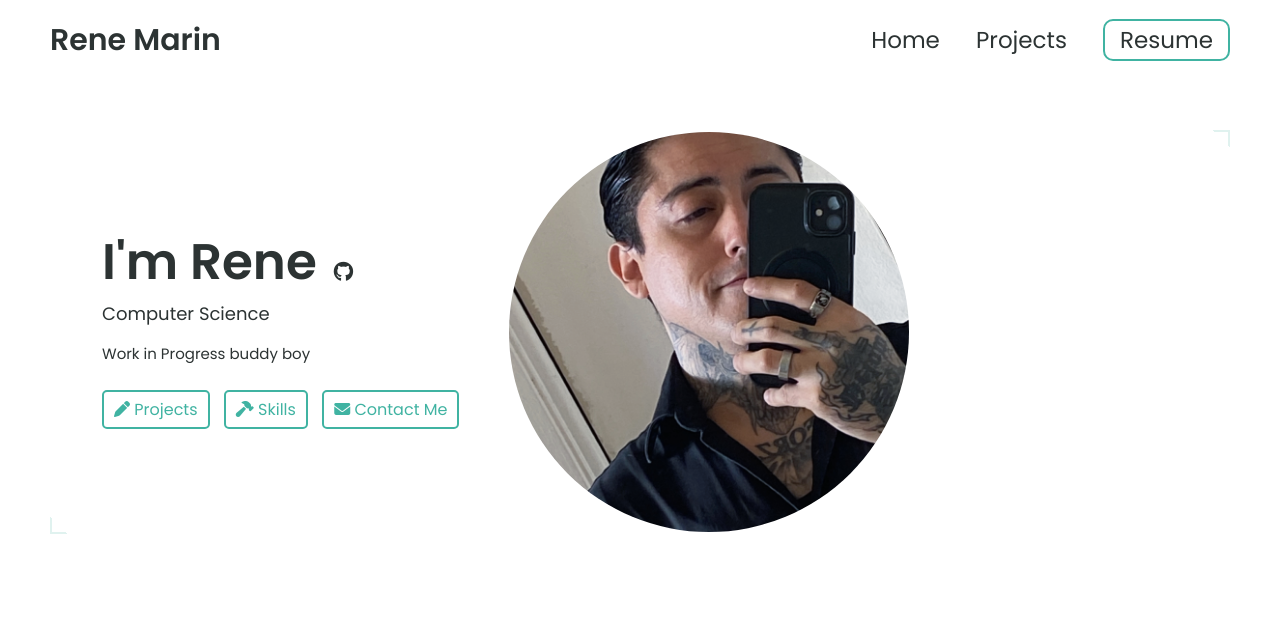
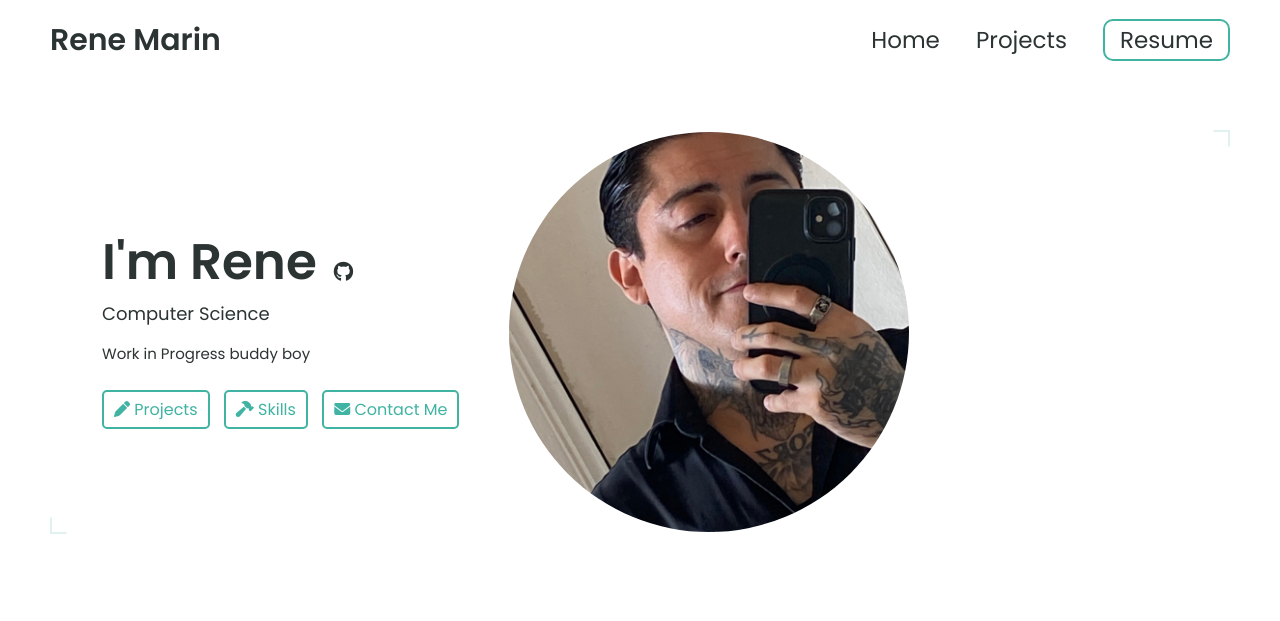
Before and after one commit to renemarin/renemarin.github.io, a Jekyll site: the page built from index.html, in a window 1280 px wide. Shown: the top 621 px of the page. Built offline with Jekyll 4.4.1, drawn with Linux system fonts in a browser that asks for light colours.

Commit message:
Update _config.yml

```diff
--- a/_config.yml
+++ b/_config.yml
@@ -17,7 +17,7 @@ headline: Computer Science
 description: >- # dont remove this line. this will ignore all new lines until the next section
   Work in Progress buddy boy
 # Place your profile image in /assets/images/profile-image/folder and edit the file name
-profile_image: ./assets/images/profile-image/avatar2.png
+profile_image: ./assets/images/profile-image/avatar3.jpg
 
 # Link your resume
 # You can place your resume in assets/resume/{resume file.pdf} or add external link such as pdf saved in google drive
```
